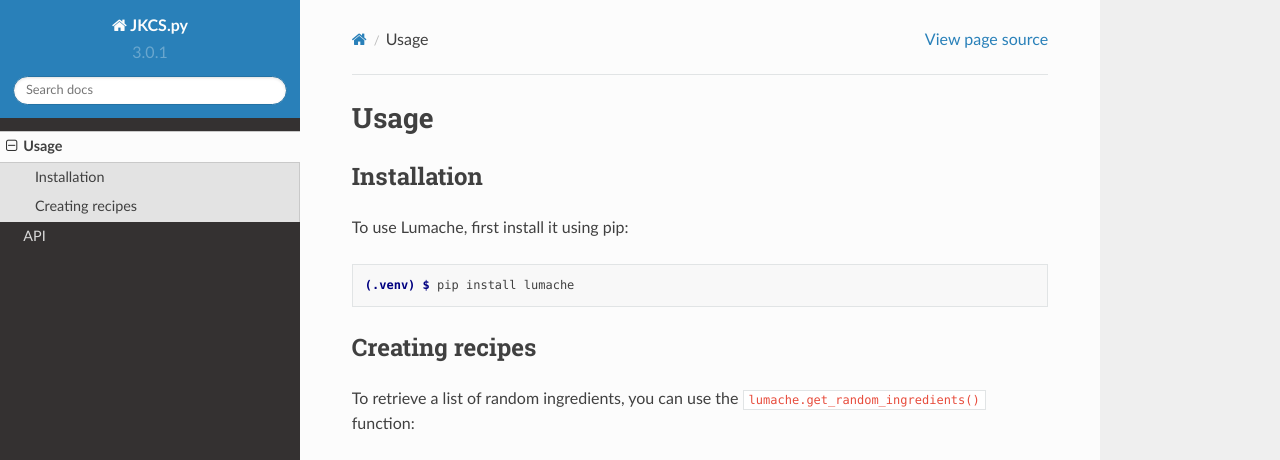
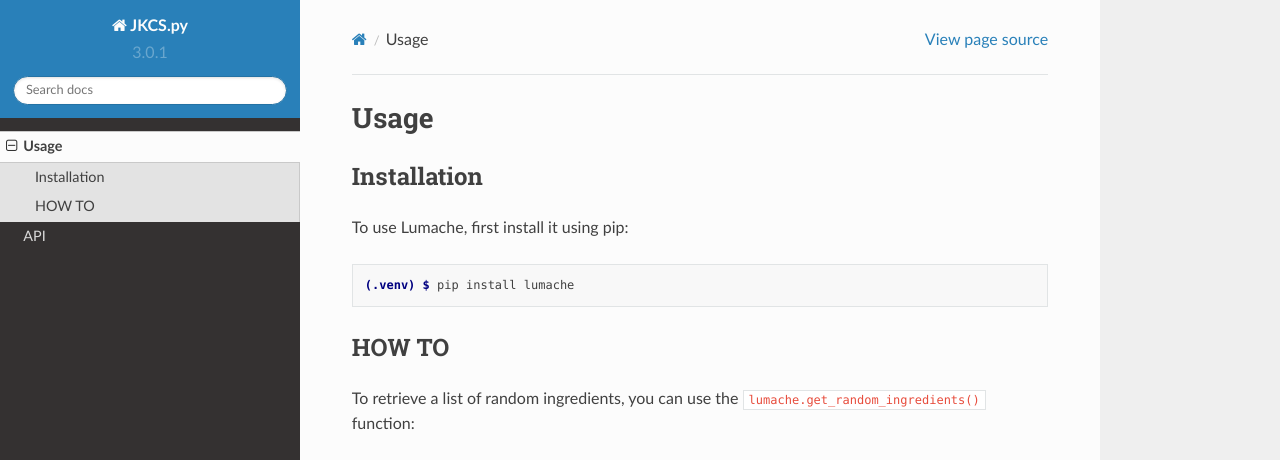
Before and after one commit to kubeckaj/JKCS.py-Manual, a Sphinx documentation site: the page built from docs/source/usage.rst, in a window 1280 px wide and 1095 px high. Shown: the top 460 px of the window. Built offline with Sphinx 7.4.7 and the Read the Docs theme 2.0.0, drawn with Linux system fonts in a browser that asks for light colours; grey boxes are pictures that could not be loaded.

Commit message:
Update usage.rst

```diff
--- a/docs/source/usage.rst
+++ b/docs/source/usage.rst
@@ -12,13 +12,13 @@
 
    (.venv) $ pip install lumache
 
-Creating recipes
+HOW TO
 ----------------
 
 To retrieve a list of random ingredients,
 you can use the ``lumache.get_random_ingredients()`` function:
 
-.. autofunction:: lumache.get_random_ingredients
+.. autofunction:: good job
 
 The ``kind`` parameter should be either ``"meat"``, ``"fish"``,
 or ``"veggies"``. Otherwise, :py:func:`lumache.get_random_ingredients`
```
